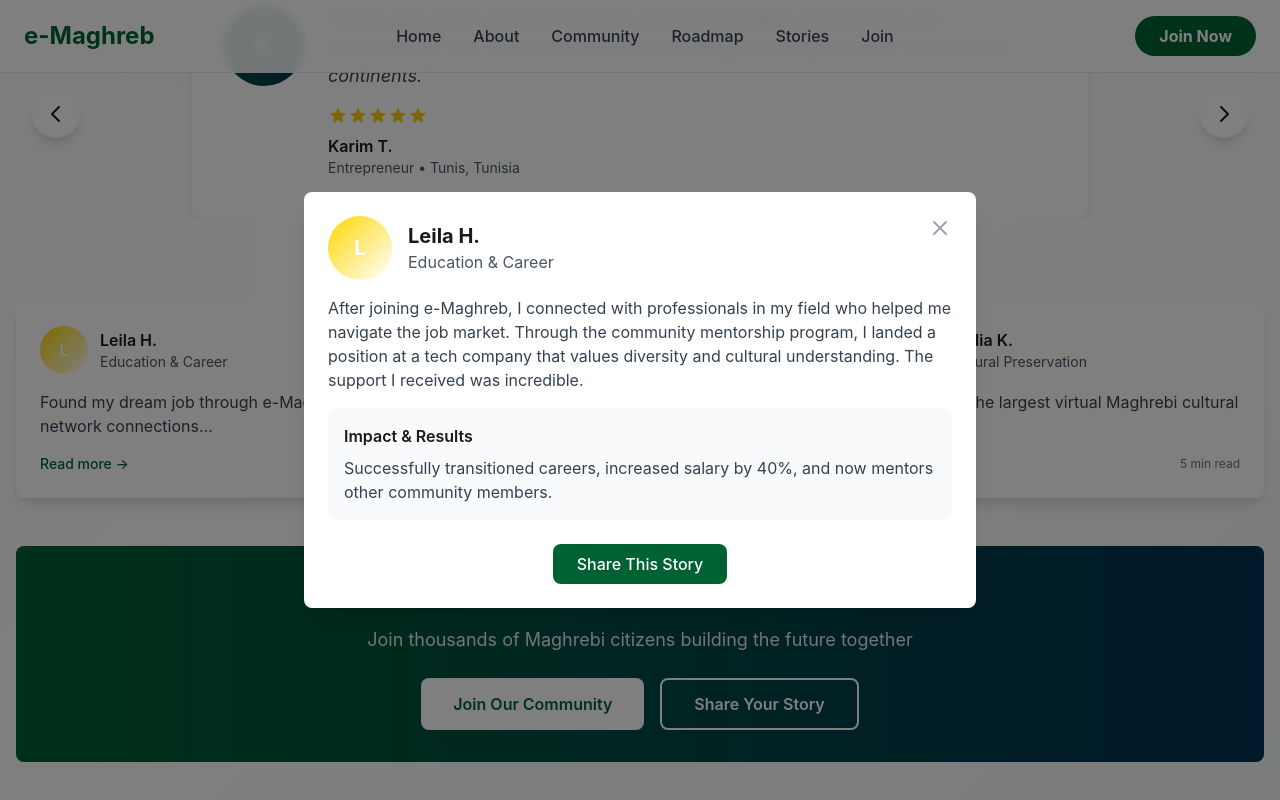
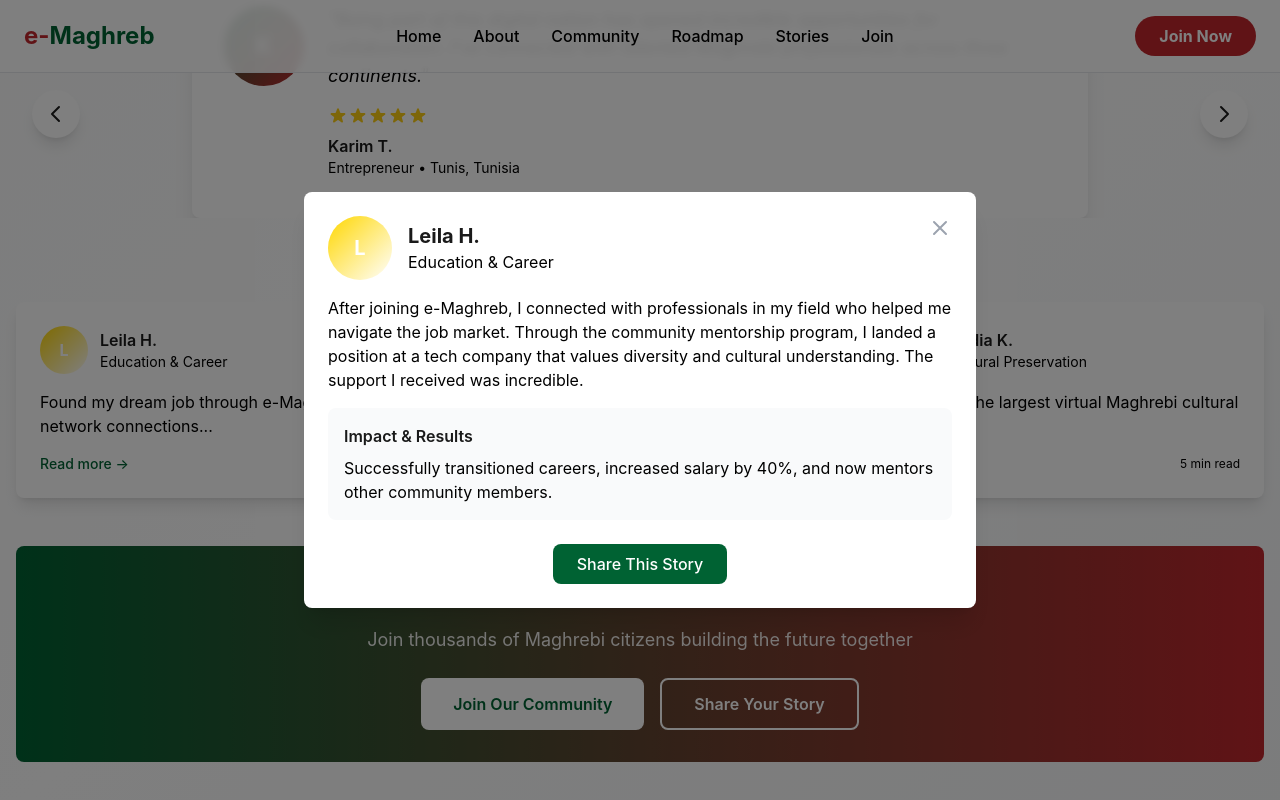
Before and after one commit to e-Maghreb/website, a Vue app: page / in a window 1280 px wide. Both pictures are taken after a click on the element 216 px from the left and 6014 px from the top of the page. Shown: the part 5614-6414 px from the top of the page. Built offline with nearby package versions, Linux system fonts and the light colour scheme.

Commit message:
style: Adjust color palette for improved visual consistency and readability.

```diff
--- a/src/App.vue
+++ b/src/App.vue
@@ -4,15 +4,15 @@
     <nav class="fixed top-0 left-0 right-0 z-50 bg-white/90 backdrop-blur-sm border-b border-gray-200">
       <div class="container mx-auto px-6 py-4">
         <div class="flex items-center justify-between">
-          <div class="text-2xl font-bold text-maghreb-green">
-            e-Maghreb
+          <div class="text-2xl font-bold">
+            <span class="text-maghreb-red">e-</span><span class="text-maghreb-green">Maghreb</span>
           </div>
           <div class="hidden md:flex space-x-8">
             <a
               v-for="(item, index) in navItems"
               :key="index"
               :href="item.href"
-              class="text-gray-700 hover:text-maghreb-green transition-colors duration-300 font-medium"
+              class="text-black hover:text-maghreb-green transition-colors duration-300 font-medium"
               @click.prevent="scrollToSection(item.href)"
             >
               {{ item.text }}
@@ -20,7 +20,7 @@
           </div>
           <button
             @click="scrollToSection('#join')"
-            class="bg-maghreb-green hover:bg-maghreb-green/90 text-white font-bold py-2 px-6 rounded-full transition-all duration-300 transform hover:scale-105"
+            class="bg-maghreb-red hover:bg-red-700 text-white font-bold py-2 px-6 rounded-full transition-all duration-300 transform hover:scale-105"
           >
             Join Now
           </button>
--- a/src/components/AboutSection.vue
+++ b/src/components/AboutSection.vue
@@ -5,7 +5,7 @@
         <h2 class="text-3xl md:text-4xl lg:text-5xl font-bold text-maghreb-dark mb-6">
           About e-Maghreb
         </h2>
-        <p class="text-lg md:text-xl text-gray-600 max-w-3xl mx-auto leading-relaxed">
+        <p class="text-lg md:text-xl text-black max-w-3xl mx-auto leading-relaxed">
           e-Maghreb is a digital nation designed to unite Maghrebi citizens globally,
           preserving our rich cultural heritage while embracing the future of digital identity and community.
         </p>
@@ -26,14 +26,14 @@
           <h3 class="text-xl font-semibold mb-3 group-hover:text-white transition-colors duration-300">
             {{ value.title }}
           </h3>
-          <p class="text-gray-600 group-hover:text-white/90 transition-colors duration-300">
+          <p class="text-black group-hover:text-white/90 transition-colors duration-300">
             {{ value.description }}
           </p>
         </div>
       </div>
 
       <div class="mt-16 text-center">
-        <div class="bg-gradient-to-r from-maghreb-green to-maghreb-blue rounded-2xl p-8 text-white">
+        <div class="bg-gradient-to-r from-maghreb-green to-maghreb-red rounded-2xl p-8 text-white">
           <h3 class="text-2xl font-bold mb-4">Our Vision</h3>
           <p class="text-lg opacity-90 max-w-2xl mx-auto">
             To create a unified digital homeland that empowers Maghrebi citizens worldwide with digital identity,
--- a/src/components/HeroSection.vue
+++ b/src/components/HeroSection.vue
@@ -1,5 +1,5 @@
 <template>
-  <section class="relative min-h-screen flex items-center justify-center overflow-hidden bg-gradient-to-br from-maghreb-green via-maghreb-blue to-maghreb-dark">
+  <section class="relative min-h-screen flex items-center justify-center overflow-hidden bg-gradient-to-br from-maghreb-red via-black to-maghreb-green">
     <!-- Background Pattern -->
     <div class="absolute inset-0 opacity-10">
       <div class="absolute inset-0 bg-gradient-to-br from-transparent via-white/10 to-transparent"></div>
@@ -19,7 +19,7 @@
 
       <button
         @click="handleCtaClick"
-        class="bg-maghreb-green hover:bg-maghreb-green/90 text-white font-bold py-4 px-8 rounded-full text-lg transition-all duration-300 transform hover:scale-105 hover:shadow-2xl animate-slide-up"
+        class="bg-maghreb-red hover:bg-red-700 text-white font-bold py-4 px-8 rounded-full text-lg transition-all duration-300 transform hover:scale-105 hover:shadow-2xl animate-slide-up"
       >
         Become a Founding Citizen
       </button>
--- a/src/components/SocialProof.vue
+++ b/src/components/SocialProof.vue
@@ -6,7 +6,7 @@
         <h2 class="text-4xl font-bold text-maghreb-dark mb-4">
           Join Our Growing Community
         </h2>
-        <p class="text-xl text-gray-600 max-w-3xl mx-auto">
+        <p class="text-xl text-black max-w-3xl mx-auto">
           See what our citizens are saying about building the future of the Maghreb digital nation
         </p>
       </div>
@@ -15,25 +15,25 @@
       <div class="grid grid-cols-1 md:grid-cols-4 gap-6 mb-16">
         <div class="bg-white rounded-lg shadow-lg p-6 text-center">
           <div class="text-3xl font-bold text-maghreb-green mb-2">{{ communityStats.totalCitizens }}</div>
-          <div class="text-gray-600">Total Citizens</div>
+          <div class="text-black">Total Citizens</div>
           <div class="text-sm text-maghreb-green mt-1">+{{ communityStats.newThisWeek }} this week</div>
         </div>
 
         <div class="bg-white rounded-lg shadow-lg p-6 text-center">
-          <div class="text-3xl font-bold text-maghreb-blue mb-2">{{ communityStats.countries }}</div>
-          <div class="text-gray-600">Countries Represented</div>
-          <div class="text-sm text-maghreb-blue mt-1">{{ communityStats.regions }} regions</div>
+          <div class="text-3xl font-bold text-maghreb-red mb-2">{{ communityStats.countries }}</div>
+          <div class="text-black">Countries Represented</div>
+          <div class="text-sm text-maghreb-red mt-1">{{ communityStats.regions }} regions</div>
         </div>
 
         <div class="bg-white rounded-lg shadow-lg p-6 text-center">
           <div class="text-3xl font-bold text-maghreb-orange mb-2">{{ communityStats.activeDiscussions }}</div>
-          <div class="text-gray-600">Active Discussions</div>
+          <div class="text-black">Active Discussions</div>
           <div class="text-sm text-maghreb-orange mt-1">{{ communityStats.topics }} topics</div>
         </div>
 
         <div class="bg-white rounded-lg shadow-lg p-6 text-center">
           <div class="text-3xl font-bold text-maghreb-yellow mb-2">{{ communityStats.satisfaction }}%</div>
-          <div class="text-gray-600">Satisfaction Rate</div>
+          <div class="text-black">Satisfaction Rate</div>
           <div class="text-sm text-maghreb-yellow mt-1">Based on surveys</div>
         </div>
       </div>
@@ -54,14 +54,14 @@
                 <div class="flex flex-col md:flex-row items-center md:items-start gap-6">
                   <!-- Avatar -->
                   <div class="flex-shrink-0">
-                    <div class="w-20 h-20 rounded-full bg-gradient-to-br from-maghreb-green to-maghreb-blue flex items-center justify-center text-white text-2xl font-bold">
+                    <div class="w-20 h-20 rounded-full bg-gradient-to-br from-maghreb-green to-maghreb-red flex items-center justify-center text-white text-2xl font-bold">
                       {{ testimonial.name.charAt(0) }}
                     </div>
                   </div>
 
                   <!-- Content -->
                   <div class="flex-1 text-center md:text-left">
-                    <blockquote class="text-lg text-gray-700 mb-4 italic">
+                    <blockquote class="text-lg text-black mb-4 italic">
                       "{{ testimonial.quote }}"
                     </blockquote>
                     <div class="mb-2">
@@ -78,7 +78,7 @@
                         </div>
                       </div>
                       <div class="font-semibold text-maghreb-dark">{{ testimonial.name }}</div>
-                      <div class="text-gray-600 text-sm">{{ testimonial.title }} • {{ testimonial.location }}</div>
+                      <div class="text-black text-sm">{{ testimonial.title }} • {{ testimonial.location }}</div>
                     </div>
                   </div>
                 </div>
@@ -136,19 +136,19 @@
             </div>
             <div>
               <div class="font-semibold text-maghreb-dark">{{ story.name }}</div>
-              <div class="text-sm text-gray-600">{{ story.category }}</div>
+              <div class="text-sm text-black">{{ story.category }}</div>
             </div>
           </div>
-          <p class="text-gray-700 mb-4">{{ story.excerpt }}</p>
+          <p class="text-black mb-4">{{ story.excerpt }}</p>
           <div class="flex items-center justify-between">
             <span class="text-sm text-maghreb-green font-medium">Read more →</span>
-            <span class="text-xs text-gray-500">{{ story.readTime }} min read</span>
+            <span class="text-xs text-black">{{ story.readTime }} min read</span>
           </div>
         </div>
       </div>
 
       <!-- CTA Section -->
-      <div class="text-center bg-gradient-to-r from-maghreb-green to-maghreb-blue rounded-lg p-8 text-white">
+      <div class="text-center bg-gradient-to-r from-maghreb-green to-maghreb-red rounded-lg p-8 text-white">
         <h3 class="text-2xl font-bold mb-4">Ready to Share Your Story?</h3>
         <p class="text-lg mb-6 opacity-90">
           Join thousands of Maghrebi citizens building the future together
@@ -187,7 +187,7 @@
                 </div>
                 <div>
                   <h3 class="text-xl font-bold text-maghreb-dark">{{ selectedStory.name }}</h3>
-                  <p class="text-gray-600">{{ selectedStory.category }}</p>
+                  <p class="text-black">{{ selectedStory.category }}</p>
                 </div>
               </div>
               <button
@@ -201,10 +201,10 @@
             </div>
 
             <div class="prose max-w-none">
-              <p class="text-gray-700 mb-4">{{ selectedStory.fullStory }}</p>
+              <p class="text-black mb-4">{{ selectedStory.fullStory }}</p>
               <div class="bg-gray-50 rounded-lg p-4 mt-4">
                 <h4 class="font-semibold text-maghreb-dark mb-2">Impact & Results</h4>
-                <p class="text-gray-700">{{ selectedStory.impact }}</p>
+                <p class="text-black">{{ selectedStory.impact }}</p>
               </div>
             </div>
 
@@ -407,7 +407,7 @@ onUnmounted(() => {
 }
 
 .maghreb-blue {
-  background-color: #3b82f6;
+  background-color: #C1272D;
 }
 
 .maghreb-yellow {
```
Also changed, not shown: src/components/CommunityIntegration.vue (+5 -5 lines), src/components/FooterSection.vue (+5 -5 lines), src/components/InteractiveRoadmap.vue (+9 -9 lines), src/components/JoinSection.vue (+5 -5 lines).
